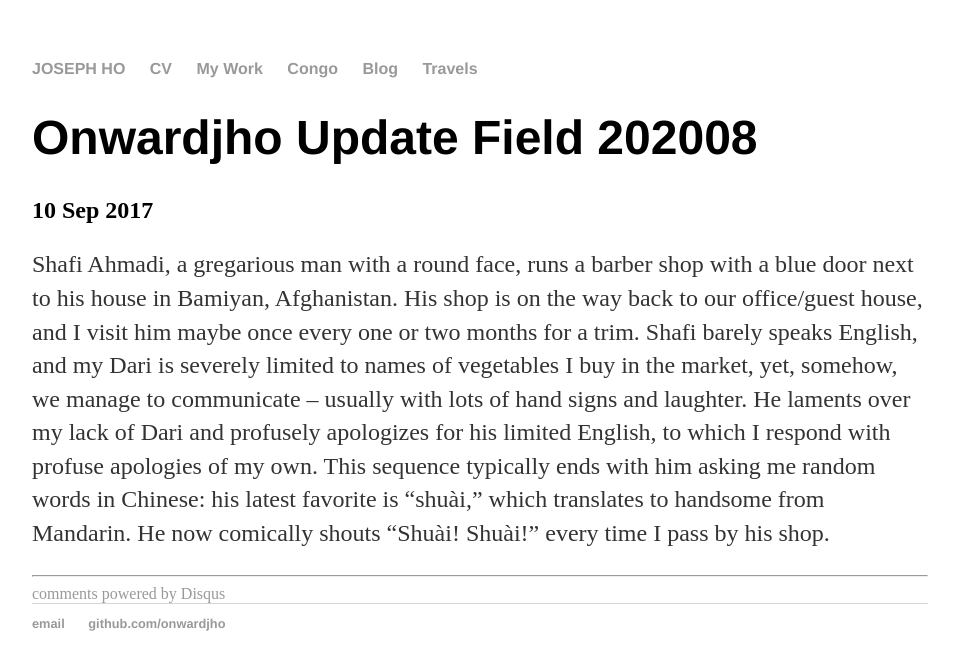
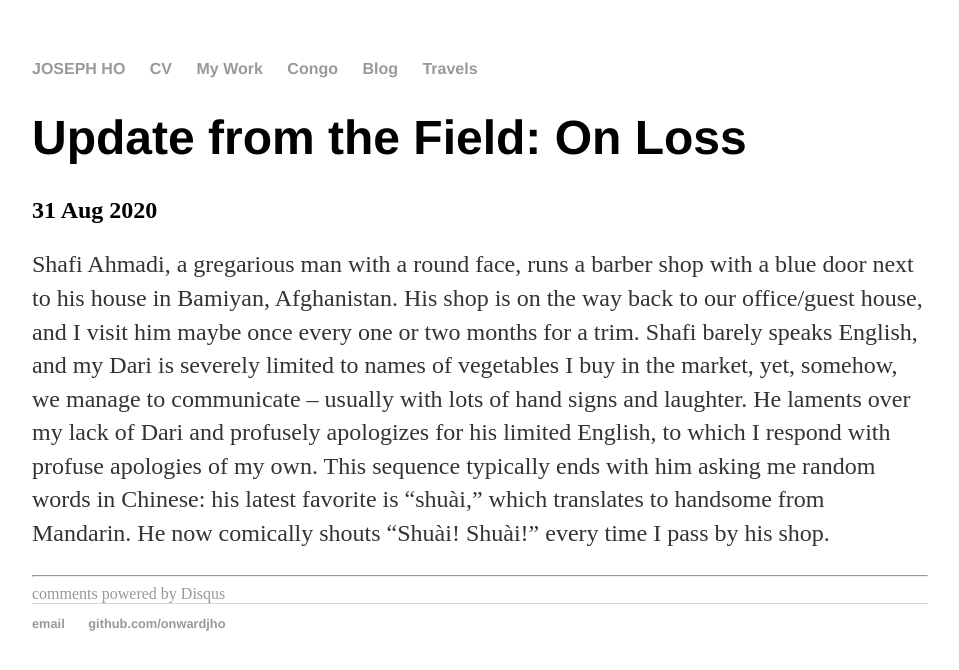
Before and after one commit to onwardjho/onwardjho.github.io, a Jekyll site: the page built from _posts/2017-09-10-onwardjho-update-field-202008.md, in a window 1280 px wide. Shown: the top 670 px of the page, without its empty margins (160-1119 px from the left). Built offline with Jekyll 4.4.1, drawn with Linux system fonts in a browser that asks for light colours; our own code applies the rules of GitHub Pages for plain Markdown files; comment, search, counter and statistics services are not loaded.

Commit message:
Update 2017-09-10-onwardjho-update-field-202008.md

```diff
--- a/_posts/2017-09-10-onwardjho-update-field-202008.md
+++ b/_posts/2017-09-10-onwardjho-update-field-202008.md
@@ -1 +1,6 @@
+---
+layout: post
+title: "Update from the Field: On Loss"
+date: 2020-08-31
+---
 Shafi Ahmadi, a gregarious man with a round face, runs a barber shop with a blue door next to his house in Bamiyan, Afghanistan. His shop is on the way back to our office/guest house, and I visit him maybe once every one or two months for a trim. Shafi barely speaks English, and my Dari is severely limited to names of vegetables I buy in the market, yet, somehow, we manage to communicate – usually with lots of hand signs and laughter. He laments over my lack of Dari and profusely apologizes for his limited English, to which I respond with profuse apologies of my own. This sequence typically ends with him asking me random words in Chinese: his latest favorite is “shuài,” which translates to handsome from Mandarin. He now comically shouts “Shuài! Shuài!” every time I pass by his shop.
```
